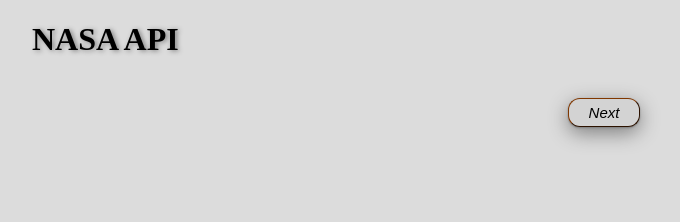
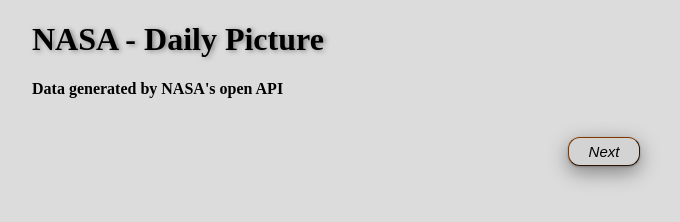
Before and after one commit to mattmcvay/NASA, a plain HTML site: page index.html in a window 1280 px wide. Shown: the whole page, without its empty margins (36-716 px from the left). Drawn offline with Linux system fonts and the light colour scheme; no server answers.

Commit message:
Update to change the title to NASA - Daily Picture
All 3 files updated.

```diff
--- a/index.html
+++ b/index.html
@@ -8,8 +8,11 @@
     </head>
     <body>
         <h1>
-            NASA API
+            NASA - Daily Picture
         </h1>
+        <h4>
+            Data generated by NASA's open API
+        </h4>
         <div id="displayDate"></div>
             <!-- <button id="todaysPic" >
                 Today
--- a/script.js
+++ b/script.js
@@ -65,7 +65,7 @@
 
 // function that does something with the data received from the API.
 function useApiData(data, selectedDate){
-    document.querySelector("#displayDate").innerHTML = selectedDate;
+    document.querySelector("#displayDate").innerHTML = "Picture Date: " + selectedDate;
     document.querySelector("#title").innerHTML = data.title;
     document.querySelector("#content").innerHTML = data.explanation;
     if(data.media_type == 'image')
--- a/style.css
+++ b/style.css
@@ -2,6 +2,10 @@
 h1{
     margin-left: 60px;
     text-shadow: 2px 1px 5px gray;
+}
+
+h4{
+    margin-left: 60px;
 }
 
 #todaysPic{
```
